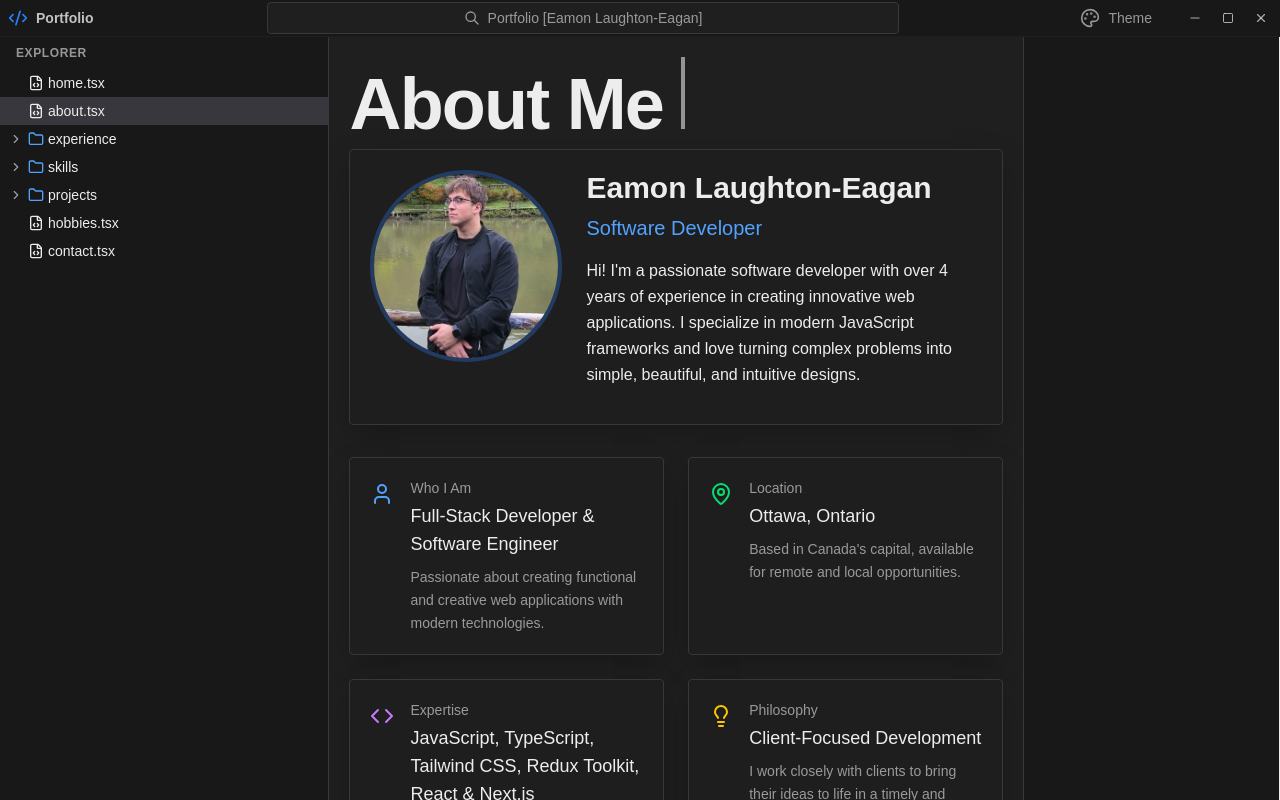
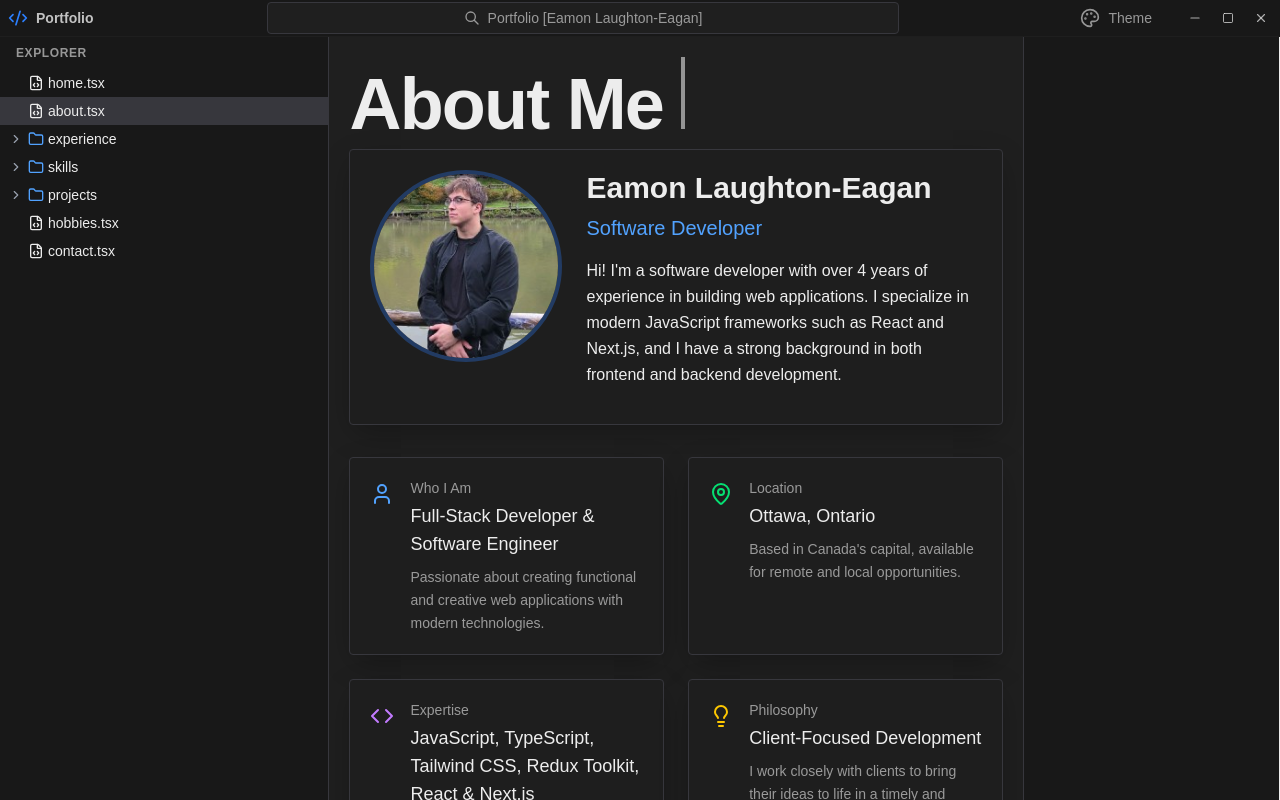
Before and after one commit to EamonLaughtonEagan/NextJS_Personal_Portfolio, a Next.js app: page /about in a window 1280 px wide. Built offline with nearby package versions, Linux system fonts and the light colour scheme.

Commit message:
updated home & about sections

```diff
--- a/app/about/page.tsx
+++ b/app/about/page.tsx
@@ -80,9 +80,8 @@ export default function About() {
                         <h2 className="text-3xl font-bold text-foreground mb-2">Eamon Laughton-Eagan</h2>
                         <p className="text-xl text-blue-400 mb-4">Software Developer</p>
                         <p className="text-foreground leading-relaxed mb-4">
-                            Hi! I'm a passionate software developer with over {calculateYearsOfExperience({ experiences })} years of experience in creating
-                            innovative web applications. I specialize in modern JavaScript frameworks and love
-                            turning complex problems into simple, beautiful, and intuitive designs.
+                            Hi! I'm a software developer with over {calculateYearsOfExperience({ experiences })} years of experience in building
+                            web applications. I specialize in modern JavaScript frameworks such as React and Next.js, and I have a strong background in both frontend and backend development.
                         </p>
                     </div>
                 </div>
--- a/app/home/page.tsx
+++ b/app/home/page.tsx
@@ -74,7 +74,7 @@ export default function Home() {
             {/* Additional text that fades in */}
             <div className={`transition-all duration-1000 ${showAdditionalText ? 'opacity-100 translate-y-0' : 'opacity-0 translate-y-4'}`}>
                 <p className="text-2xl text-foreground/70 font-light mb-2">
-                    Hi! I'm a Full-Stack Developer with a passion for creating creative yet functional web applications.
+                    Hi! I'm an aspiring Full-Stack Developer with a passion for creating creative and functional web applications.
                 </p>
                 <p className="text-xl text-foreground/60 mb-12">
                     Explore my experience, skills, projects, and more using the navigation on the left or the quick links below.
```
